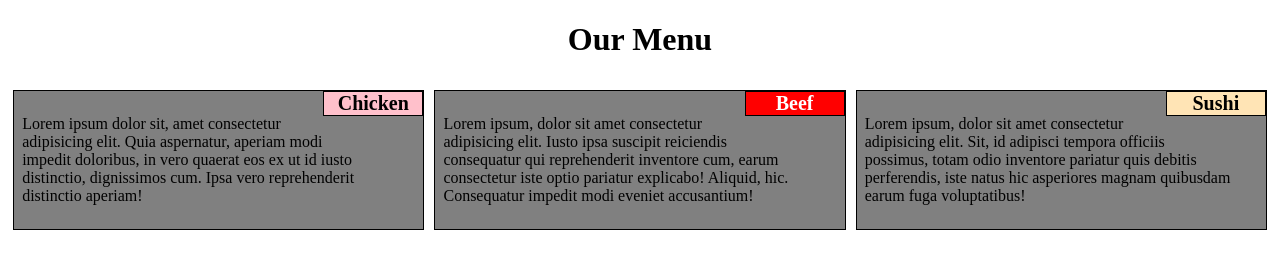
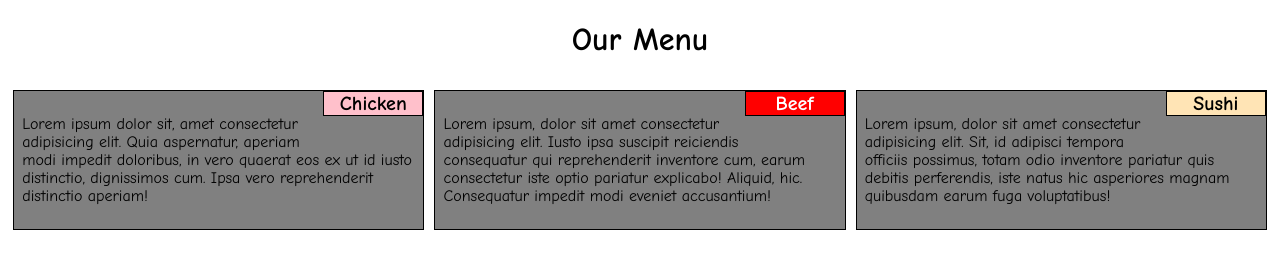
Before and after one commit to santijpg/mod2_solution, a plain HTML site: page index.html in a window 1280 px wide. Drawn offline with Linux system fonts and the light colour scheme.

Commit message:
Update styles.css
Add comic sans font

```diff
--- a/styles.css
+++ b/styles.css
@@ -5,10 +5,12 @@
 
 h1 {
     text-align: center;
+    font-family: "Comic Sans MS";
 }
 
 
 p{
+    font-family: "Comic Sans MS";
     font-size: 16px;
     padding: 2%;
     margin-right: auto;
@@ -26,6 +28,7 @@ p{
 }
 
 .menuOptionBox {
+    font-family: "Comic Sans MS";
     font-size: 20px;
     width: 100px;
     text-align: center;
```
